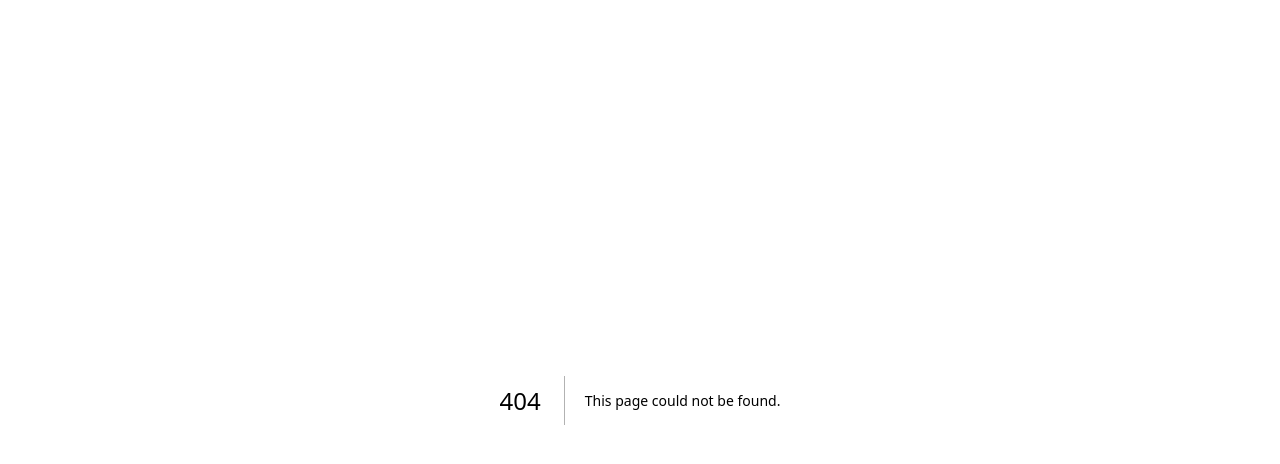
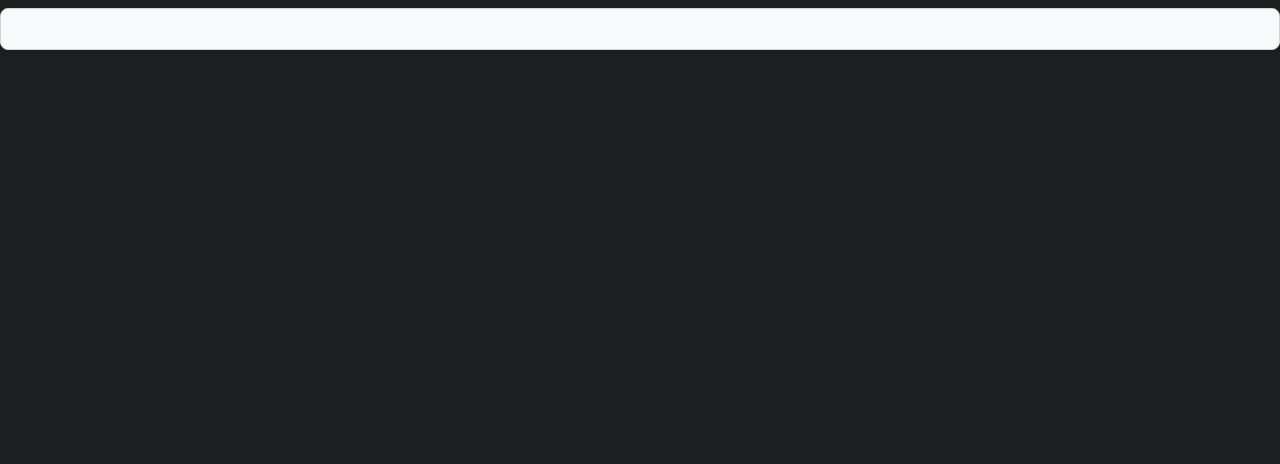
Before and after one commit to caiotv22/caiotv.store, a Next.js app: page /dashboard/Components/input in a window 1280 px wide. Before the commit this address had no page. Shown: the top 464 px of the page. Built offline with nearby package versions, Linux system fonts and the light colour scheme.

Commit message:
Input created

```diff
--- /dev/null
+++ b/pages/dashboard/Components/input.js
@@ -0,0 +1,21 @@
+export default function Input(value) {
+  return (
+    <>
+      <div className='mb-6'>
+        <label htmlFor={value.id} className='block mb-2 text-sm font-medium text-gray-900 dark:text-white'>
+          {value.labelTitle}
+        </label>
+        <input
+          type='text'
+          id={value.id}
+          className='bg-gray-50 border border-gray-300 text-gray-900 text-sm rounded-lg focus:ring-blue-500 focus:border-blue-500 block w-full p-2.5 dark:bg-gray-700 dark:border-gray-600 dark:placeholder-gray-400 dark:text-white dark:focus:ring-blue-500 dark:focus:border-blue-500'
+          name={value.id}
+          placeholder={value.placeHolderVal}
+          onChange={(e) => value.setInput(e.target.value)}
+          defaultValue={value.defaultVal}
+          maxLength={value.maxLengthVal}
+        />
+      </div>
+    </>
+  );
+}
```
